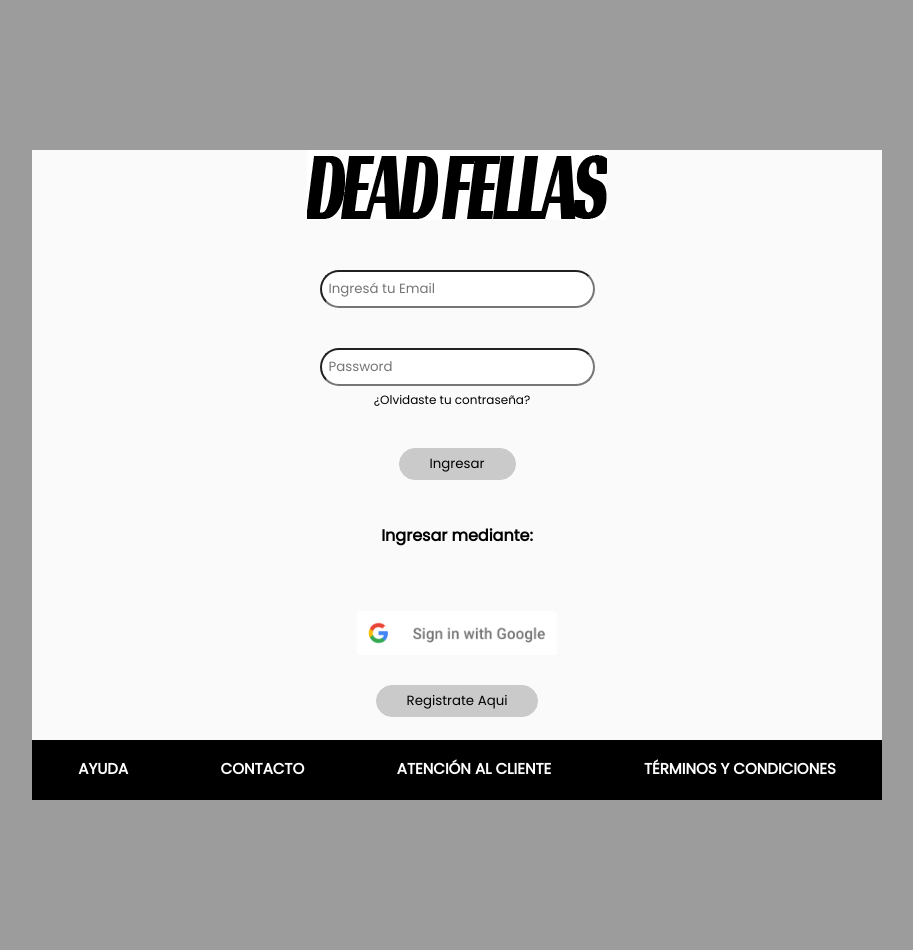
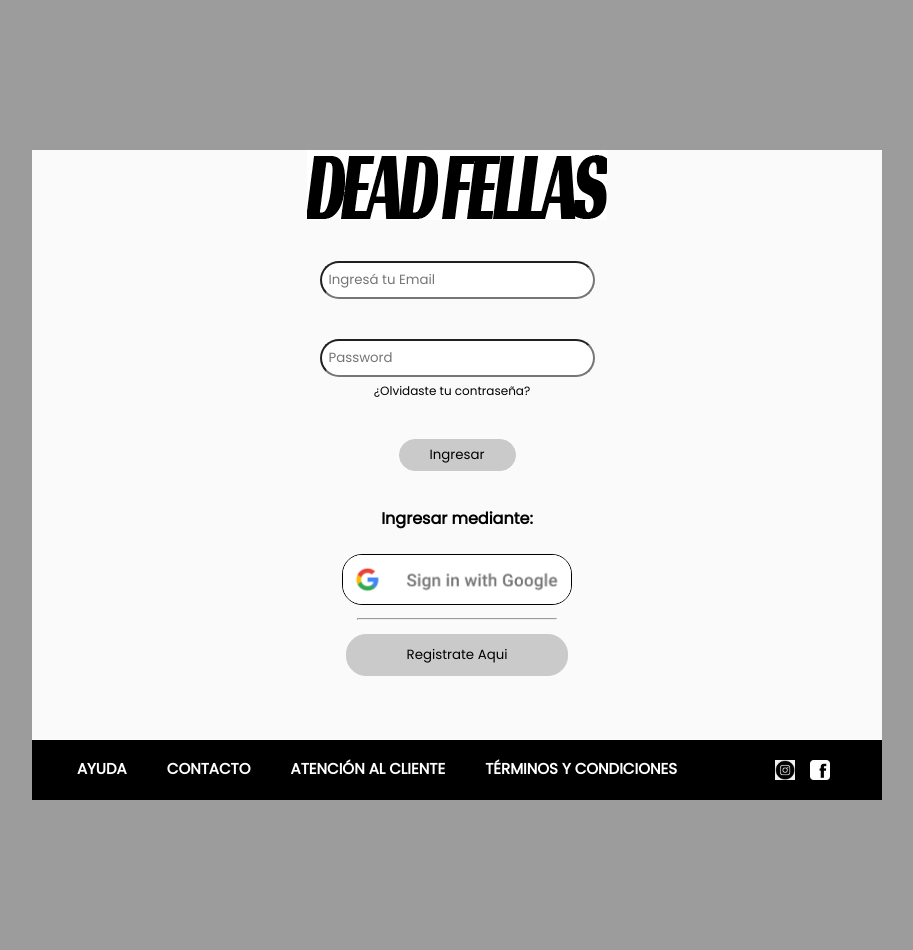
Before and after one commit to Francisco-Guido/DeadFellas, a web app: file index.html/login.html in a window 1280 px wide. Shown: the whole page, without its empty margins (183-1096 px from the left). Run offline with its HTML, style and script files only (its server is not run), Linux system fonts and the light colour scheme.

Commit message:
mas cambios

```diff
--- a/css/login.css
+++ b/css/login.css
@@ -25,7 +25,8 @@
     justify-content: space-between;
     align-items: center;
     flex-direction: column;
-    margin: 150px
+    margin: 150px;
+    position:relative;
 }
 
 .principal{
@@ -47,8 +48,20 @@
     border:1px solid rgb(202, 202, 202);
     color: #000;
     border-radius: 20px;
-    margin: 0px 0px 0px 0px;
 }
+
+.button2{
+    padding: 10px 60px 10px 60px;
+    background-color: rgb(202, 202, 202);
+    color: #fff;
+    border:1px solid rgb(202, 202, 202);
+    color: #000;
+    border-radius: 20px;
+    position:relative;
+    bottom:50px;
+}
+
+
 .button:hover{
     background-color: rgb(155, 153, 153);
     color: #fff;
@@ -57,6 +70,16 @@
     font-weight: 700;
     border-radius: 20px;
 }
+
+.button2:hover{
+    background-color: rgb(155, 153, 153);
+    color: #fff;
+    border:2px solid rgb(29, 29, 29);
+    color: #000;
+    font-weight: 700;
+    border-radius: 20px;
+}
+
 .form-input{
     padding:7px;
     border-radius: 25px;
@@ -70,7 +93,6 @@
 
 .mediante{
     font-weight: 700;
-    padding: 0px 0px 40px 0px;
 }
 .contra:hover{
     border-bottom: 1px solid #0000ff;
@@ -88,6 +110,25 @@
     outline: none;
 }
 
+.container2{
+    display:flex;
+    justify-content: space-between;
+    align-items: center;
+    flex-direction: column;
+    height: 220px;
+    position: relative;
+}
+
+.container3{
+    display:flex;
+    justify-content: space-around;
+    align-items: center;
+    flex-direction: column;
+    height: 120px;
+    position:relative;
+    bottom:20px;
+}
+
 .olv{
     display:flex;
     justify-content: space-around;
@@ -95,12 +136,23 @@
     flex-direction: column;
 }
 
-.ingresar img{
+hr{
+    color:black;
     width: 200px;
 }
 
+.ingresar{
+    height:10px;
+}
+
+.ingresar img{
+    width: 230px;
+    border: 1px solid rgb(0, 0, 0);
+    border-radius:20px;
+}
+
 .ingresar img:hover{
-    border: 1px solid rgb(124, 121, 121);
+    border: 3px solid rgb(7, 7, 7);
 }
 
 .pie {
@@ -112,13 +164,38 @@
     height: 60px;
     width: 850px;
 }
-
-.pie h2 {
+.pie{
+    display: flex;
+    justify-content: space-around;
+    align-items: flex-end;
+}
+.pie .pie2 {
     color: rgb(255, 255, 255);
     margin-bottom: 20px;
-          display: flex;
+    display: flex;
+    justify-content: space-between;
+    align-items: flex-end;
+    width: 600px;
+}
+
+.redes{
+    display: flex;
     justify-content: space-around;
     align-items: flex-end;
+    width:70px
+}
+
+.fb,
+.ig{
+    width:20px;
+}
+
+.ejey {
+    display:flex;
+    justify-content: space-between;
+    align-items: center;
+    flex-direction: column;
+    height:40px;
 }
 
 /*
--- a/index.html/login.html
+++ b/index.html/login.html
@@ -17,7 +17,7 @@
         <article class="principal">
             <img src="../logo/lodoDef.jpg" alt="Logo" class="logo">
         </article>
-        <article>
+
             <form>
                 <input type="email" class="form-input" id="txtEmail" placeholder="Ingresá tu Email" required/>
                 <div class="passw">
@@ -30,19 +30,32 @@
                 </div>
 
             </form>
-        </article>
+
+            <div class="container2">
             <p class="mediante">Ingresar mediante:</p>
+            <div class="container3">
             <article class="ingresar"><a href="#"><img src="../logo/google_logo.png" alt="Google"> </a>
-        </article>
+            </article>
+            <hr>
+            </div>
+            <input type="button" class="button2" value="Registrate Aqui"/>
 
-            <input type="button" class="button" value="Registrate Aqui"/>
+            </div>
+
         <footer class="pie">
-
+    <div class="pie2">
         <h2>AYUDA</h2>
         <h2>CONTACTO</h2>
         <h2>ATENCIÓN AL CLIENTE</h2>
         <h2>TÉRMINOS Y CONDICIONES</h2>
+    </div>
+    <div class="ejey">
+        <div class="redes">
+        <a href="#"><img src="../logo/instagram.png" alt="Instagram" class="ig"> </a>
+        <a href="#"><img src="../logo/facebook.png" alt="Facebook" class="fb"> </a>
 
+        </div>
+    </div>
         </footer>
         </section>
 
```
Also changed, not shown: logo/facebook.png (added), logo/instagram.png (added).
